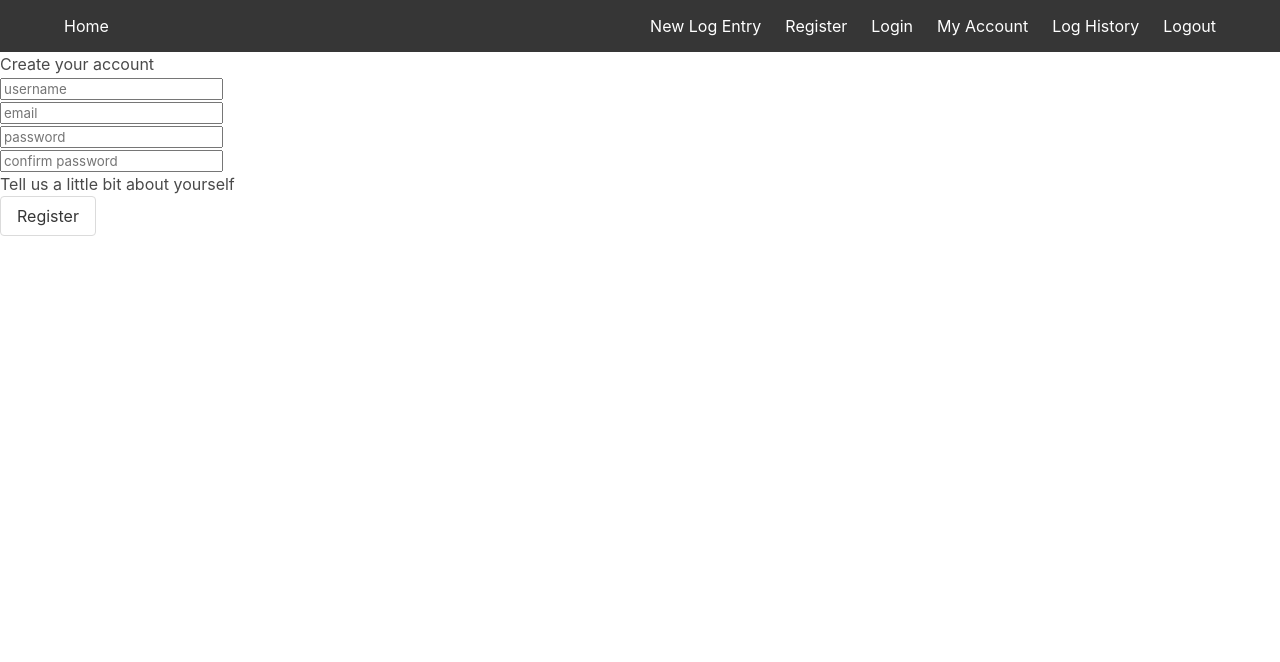
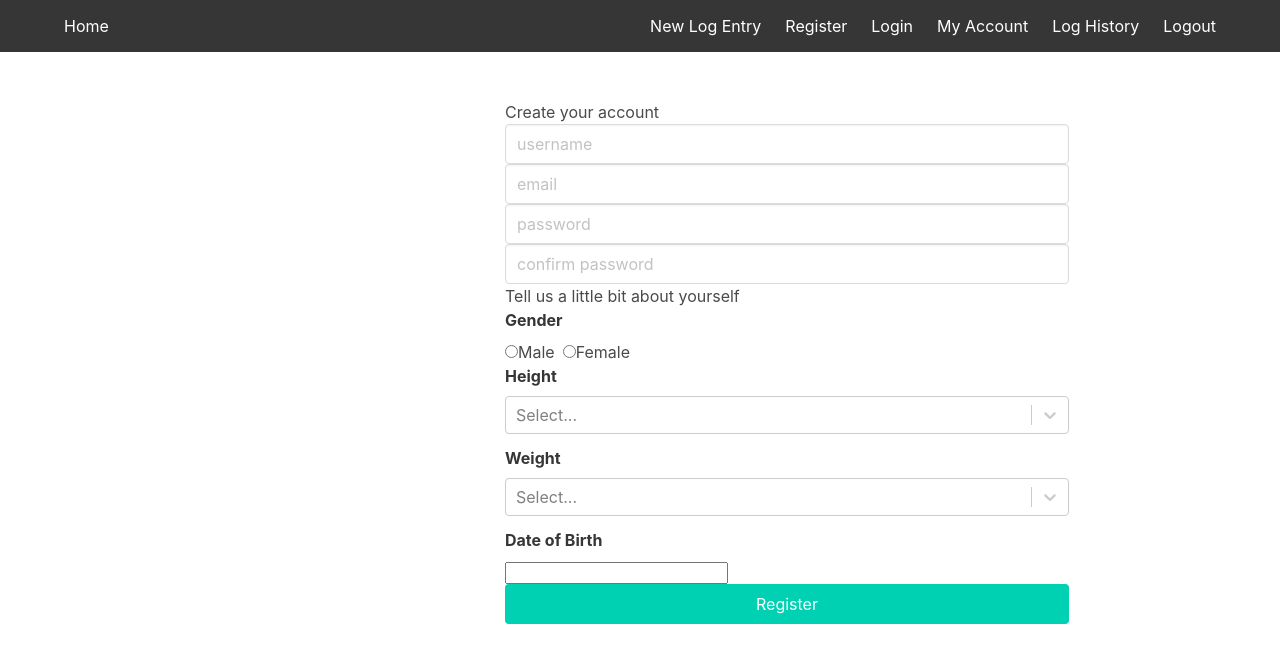
Before and after one commit to nlukjanov/SEI-45-Project-4-Django-React-DietLogue, a React (Create React App) app in the folder frontend/: page /register in a window 1280 px wide. Shown: the top 662 px of the page. Built offline with nearby package versions, Linux system fonts and the light colour scheme.

Commit message:
add height weight dropdown & datepicker

```diff
--- a/frontend/package.json
+++ b/frontend/package.json
@@ -14,6 +14,7 @@
     "node-sass": "^4.13.1",
     "pluralize": "^8.0.0",
     "react": "^16.13.0",
+    "react-datepicker": "^2.13.0",
     "react-dom": "^16.13.0",
     "react-router-dom": "^5.1.2",
     "react-scripts": "3.4.0",
--- a/frontend/src/components/Register.js
+++ b/frontend/src/components/Register.js
@@ -1,106 +1,174 @@
-import React from 'react'
-import axios from 'axios'
-import headers from '../lib/headers'
+import React from "react";
+import axios from "axios";
+import headers from "../lib/headers";
+import Select from "react-select";
+import DatePicker from "react-datepicker";
 
-
-//todo gender radio button
-//todo dob calendar
-//todo height dropdown
-//todo weight dropdown
-
+import "react-datepicker/dist/react-datepicker.css";
 
 class Register extends React.Component {
   state = {
     data: {
-      name: '',
-      email: '',
-      password: '',
-      password_confirmation: '',
-      gender: '',
-      height: 0,
-      weight: 0,
-      dob: ''
+      name: "",
+      email: "",
+      password: "",
+      password_confirmation: "",
+      gender: "",
+      height: 100,
+      weight: 30,
+      dob: new Date()
     }
-  }
+  };
 
   numberIncrease = (start, stop, step) => {
-    return Array.from({ length: (stop - start) / step + 1},
-    (_, i) => start + (i * step))
-  }
+    return Array.from(
+      { length: (stop - start) / step + 1 },
+      (_, i) => start + i * step
+    );
+  };
 
-  heightOpitons = this.numberIncrease(100, 200, 1)
-  weightOptions = this.numberIncrease(30, 150, 1)
+  heightOpitons = this.numberIncrease(100, 200, 1);
+  weightOptions = this.numberIncrease(30, 150, 1);
 
   handleChange = e => {
-    const name = e.target.name
-    const value = e.target.value
-    const data = { ...this.state.data, [name]: value }
-    this.setState({ data })
-  }
-
+    const name = e.target.name;
+    const value = e.target.value;
+    const data = { ...this.state.data, [name]: value };
+    this.setState({ data });
+  };
 
   handleSubmit = async e => {
-    e.preventDefault()
+    e.preventDefault();
     try {
-      await axios.post('/api/register/', this.state.data)
-      this.props.history.push('/api/login/')
+      await axios.post("/api/register/", this.state.data, headers);
+      this.props.history.push("/api/login/");
     } catch (error) {
-      console.log(error.response)
+      console.log(error.response);
     }
-  }
+  };
 
   render() {
     return (
-      <section className='form'>
+      <>
+        <section className="section">
+          <div className="container">
+            <div className="columns is-mobile is-centered">
+              <div className="column is-6 is-offset-3">
                 <form onSubmit={this.handleSubmit}>
                   <h2>Create your account</h2>
-          <div className="form-div">
+                  <div>
                     <input
+                      className="input"
                       onChange={this.handleChange}
                       placeholder="username"
                       name="username"
-              required/>
+                      required
+                    />
                   </div>
-          <div className="form-div">
+                  <div>
                     <input
+                      className="input"
                       onChange={this.handleChange}
                       type="email"
                       placeholder="email"
                       name="email"
-              required/>
+                      required
+                    />
                   </div>
-          <div className="form-div">
+                  <div>
                     <input
+                      className="input"
                       onChange={this.handleChange}
                       type="password"
                       placeholder="password"
                       name="password"
-              required/>
+                      required
+                    />
                   </div>
-          <div className="form-div">
+                  <div>
                     <input
+                      className="input"
                       onChange={this.handleChange}
                       type="password"
                       placeholder="confirm password"
                       name="password_confirmation"
-              required/>
+                      required
+                    />
                   </div>
                   <div>
-            <h3>Tell us a little bit about yourself</h3>
+                    <h2>Tell us a little bit about yourself</h2>
                   </div>
+                  <div className="control">
+                    <label className="label">Gender</label>
+                    <label className="radio">
+                      <input
+                        type="radio"
+                        name="gender"
+                        value="M"
+                        onChange={this.handleChange}
+                      />
+                      Male
+                    </label>
+                    <label className="radio">
+                      <input
+                        type="radio"
+                        name="gender"
+                        value="F"
+                        onChange={this.handleChange}
+                      />
+                      Female
+                    </label>
 
-          <div className="button-div">
+                    <div className="field">
+                      <label className="label">Height</label>
+                      <div className="control">
+                        <Select
+                          options={this.heightOpitons}
+                          onChange={this.handleChange}
+                          name="height"
+                          className="basic-multi-select"
+                          classNamePrefix="select"
+                        />
+                      </div>
+                    </div>
+                    <div className="field">
+                      <label className="label">Weight</label>
+                      <div className="control">
+                        <Select
+                          options={this.heightOpitons}
+                          onChange={this.handleChange}
+                          name="weight"
+                          className="basic-multi-select"
+                          classNamePrefix="select"
+                        />
+                      </div>
+                    </div>
+                    <div className="field">
+                      <label className="label">Date of Birth</label>
+                      <div className="control">
+                        <DatePicker
+                          selected={this.state.startDate}
+                          onChange={this.handleChange}
+                        />
+                      </div>
+                    </div>
+                  </div>
+                  <div>
                     <button
-            className="button"
-            type="submit">
-              Register</button>
+                      className="button is-primary is-fullwidth"
+                      type="submit"
+                    >
+                      Register
+                    </button>
                   </div>
-
-
                 </form>
+              </div>
+            </div>
+          </div>
         </section>
-    )
+      </>
+    );
   }
 }
 
-export default Register
+export default Register;
```
Also changed, not shown: 1 other file (tests, documents, lock files or other folders). Lines whose indentation alone changed are shown as unchanged.
